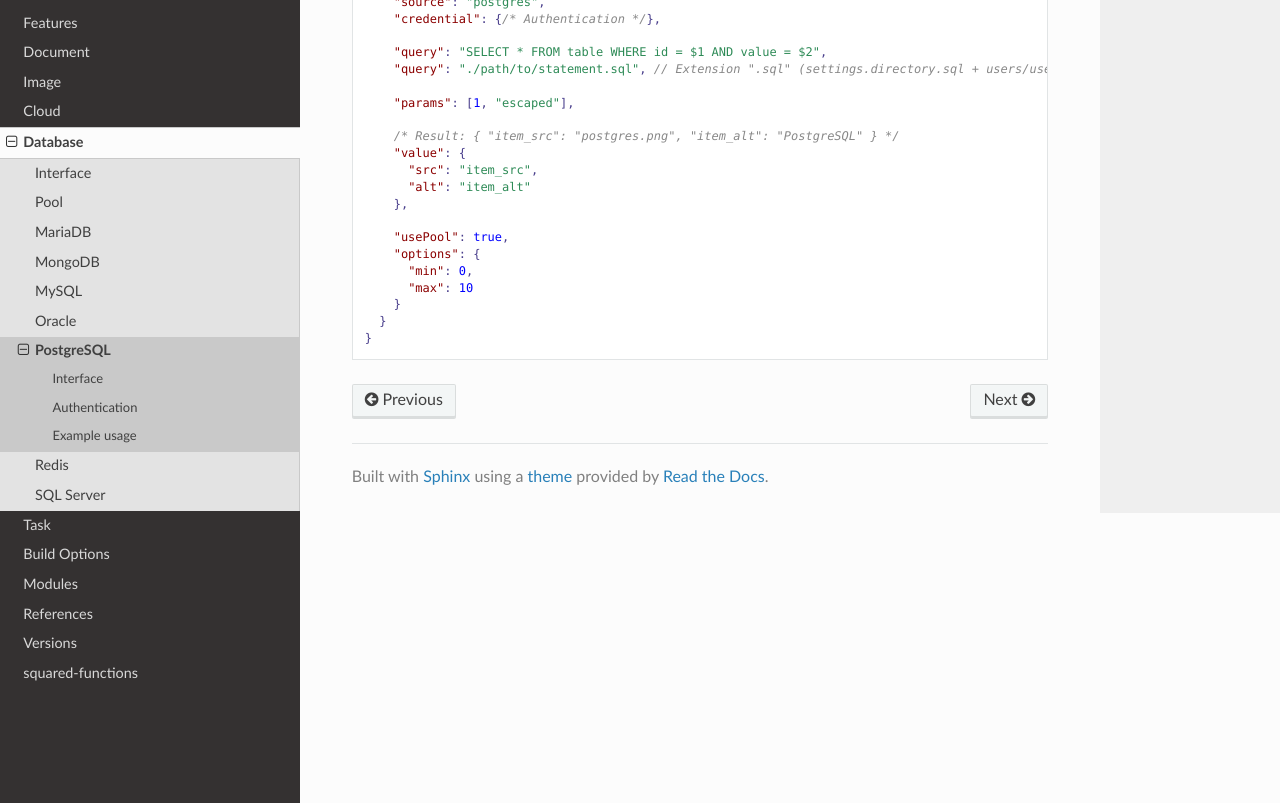
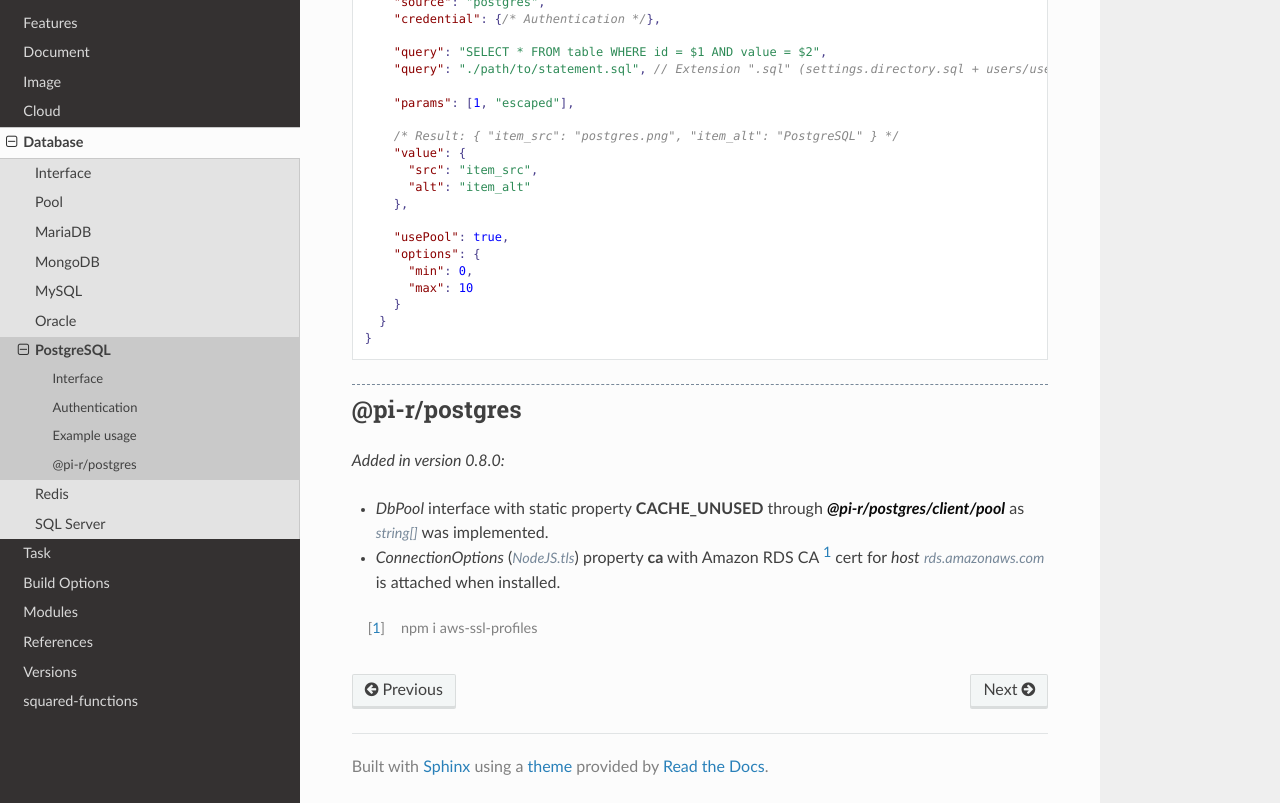
Before and after one commit to anpham6/chrome-docs, a Sphinx documentation site: the page built from source/db/postgres.rst, in a window 1280 px wide and 900 px high, scrolled down 1305 px, cut to the strip 97-900 px from the top of the window. Built offline with Sphinx 7.4.7 and the Read the Docs theme 2.0.0, drawn with Linux system fonts in a browser that asks for light colours.

Commit message:
DB: Changelog section for Pi-r was created.

```diff
--- a/source/db/oracle.rst
+++ b/source/db/oracle.rst
@@ -156,4 +156,5 @@ Thick Mode
 
 .. versionadded:: 0.8.0
 
+  - *DbPool* interface with static property **CACHE_UNUSED** through :target:`@pi-r/oracle/client/pool` as :alt:`string[]` was implemented.
   - *OracleCredential* property **connectString** | **connectionString** with `Centralized Configuration Providers <https://node-oracledb.readthedocs.io/en/latest/user_guide/connection_handling.html#connecting-using-centralized-configuration-providers>`_ is supported.
--- a/source/db/postgres.rst
+++ b/source/db/postgres.rst
@@ -92,3 +92,13 @@ Example usage
       }
     }
   }
+
+@pi-r/postgres
+==============
+
+.. versionadded:: 0.8.0
+
+  - *DbPool* interface with static property **CACHE_UNUSED** through :target:`@pi-r/postgres/client/pool` as :alt:`string[]` was implemented.
+  - *ConnectionOptions* (:alt:`NodeJS.tls`) property **ca** with Amazon RDS CA [#]_ cert for *host* :alt:`rds.amazonaws.com` is attached when installed.
+
+.. [#] npm i aws-ssl-profiles
```
Also changed, not shown: source/db/mariadb.rst (+7 -0 lines), source/db/mongodb.rst (+7 -0 lines), source/db/mysql.rst (+10 -0 lines).
